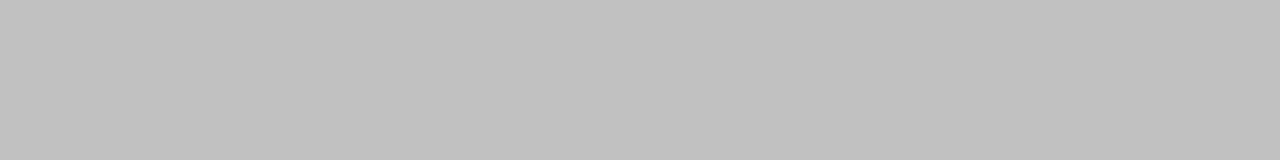
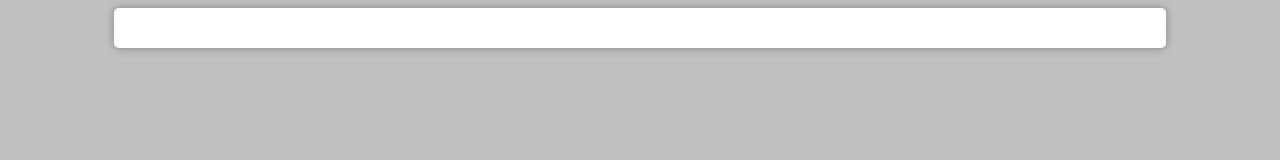
Before and after one commit to ankitakangane/icp-8-assignment-21, a plain HTML site: page index.html in a window 1280 px wide. Drawn offline with Linux system fonts and the light colour scheme.

Commit message:
css apply to first div

```diff
--- a/index.html
+++ b/index.html
@@ -8,6 +8,15 @@
         body{
             background-color: silver;
         }
+        .main{
+            background-color: #fff;
+            width:80%;
+            display: block;
+            margin:0 auto;
+            padding:20px;
+            border-radius: 5px;
+            box-shadow: 0 0 10px rgba(0,0,0,0.3);
+        }
         </style>
 </head>
 <body>
```
